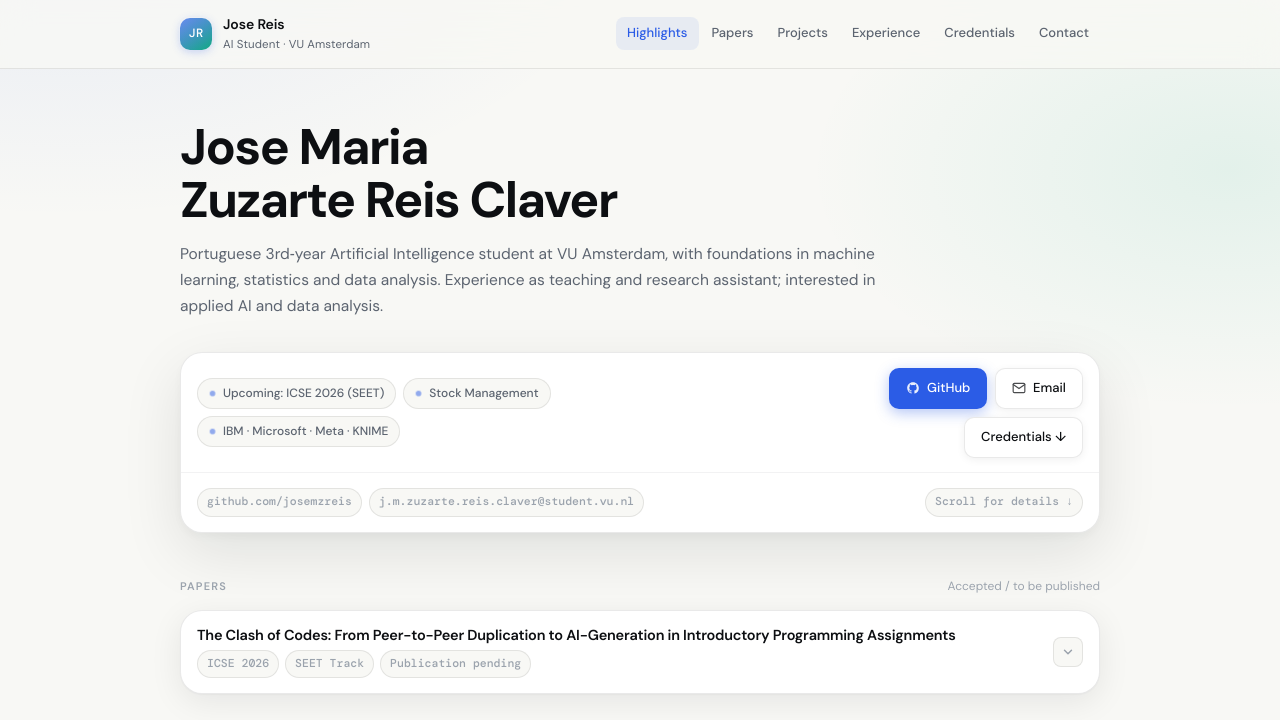
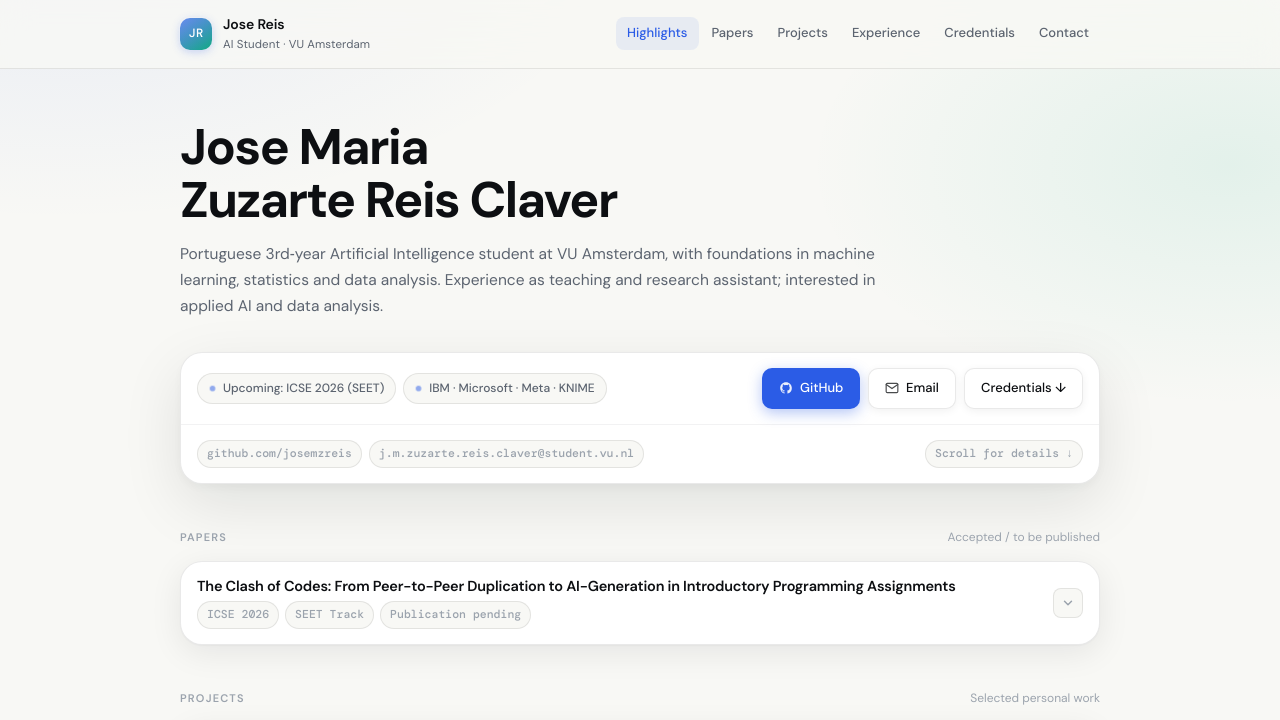
Before and after one commit to josemzreis/josemzreis.github.io, a plain HTML site: page index.html in a window 1280 px wide. Shown: the top 720 px of the page. Drawn offline with nearby package versions, Linux system fonts and the light colour scheme.

Commit message:
small change

```diff
--- a/index.html
+++ b/index.html
@@ -749,7 +749,6 @@
         <div class="heroRow">
           <div class="heroMeta">
             <span class="pill"><i aria-hidden="true"></i>Upcoming: ICSE 2026 (SEET)</span>
-            <span class="pill"><i aria-hidden="true"></i>Stock Management</span>
             <span class="pill"><i aria-hidden="true"></i>IBM · Microsoft · Meta · KNIME</span>
           </div>
           <div class="cta">
```
